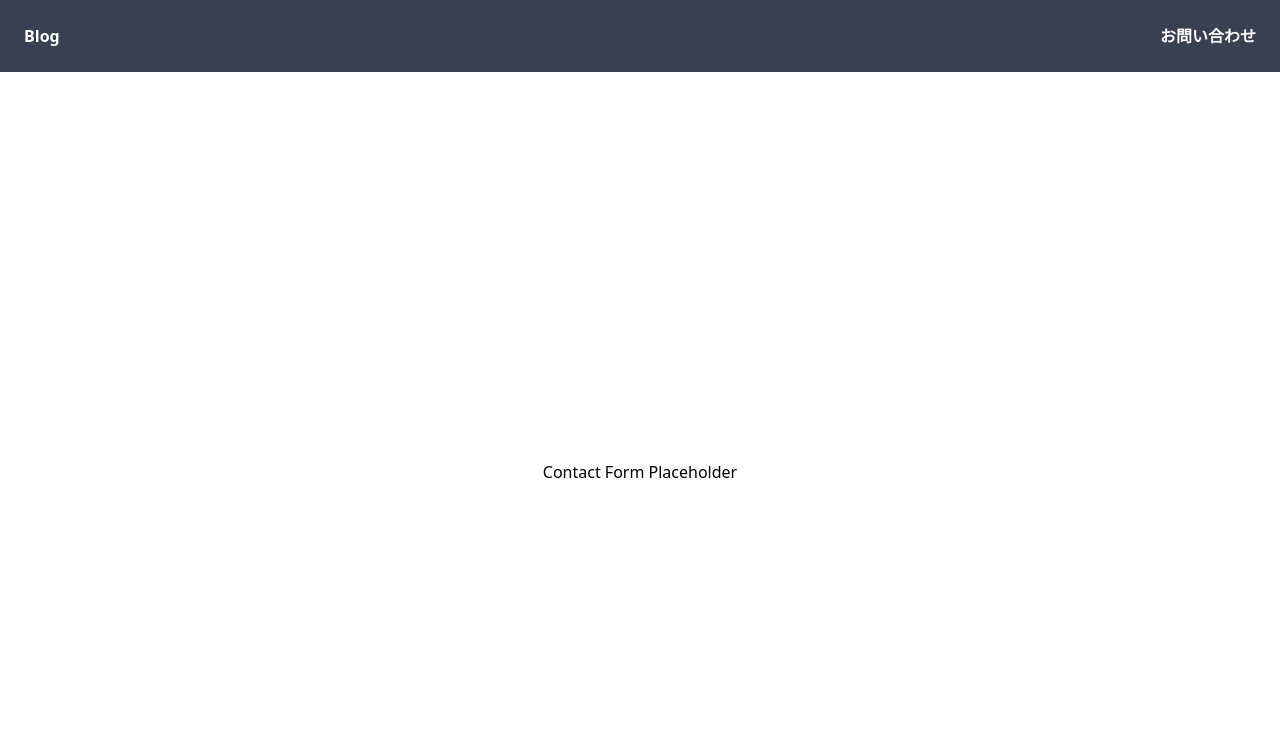
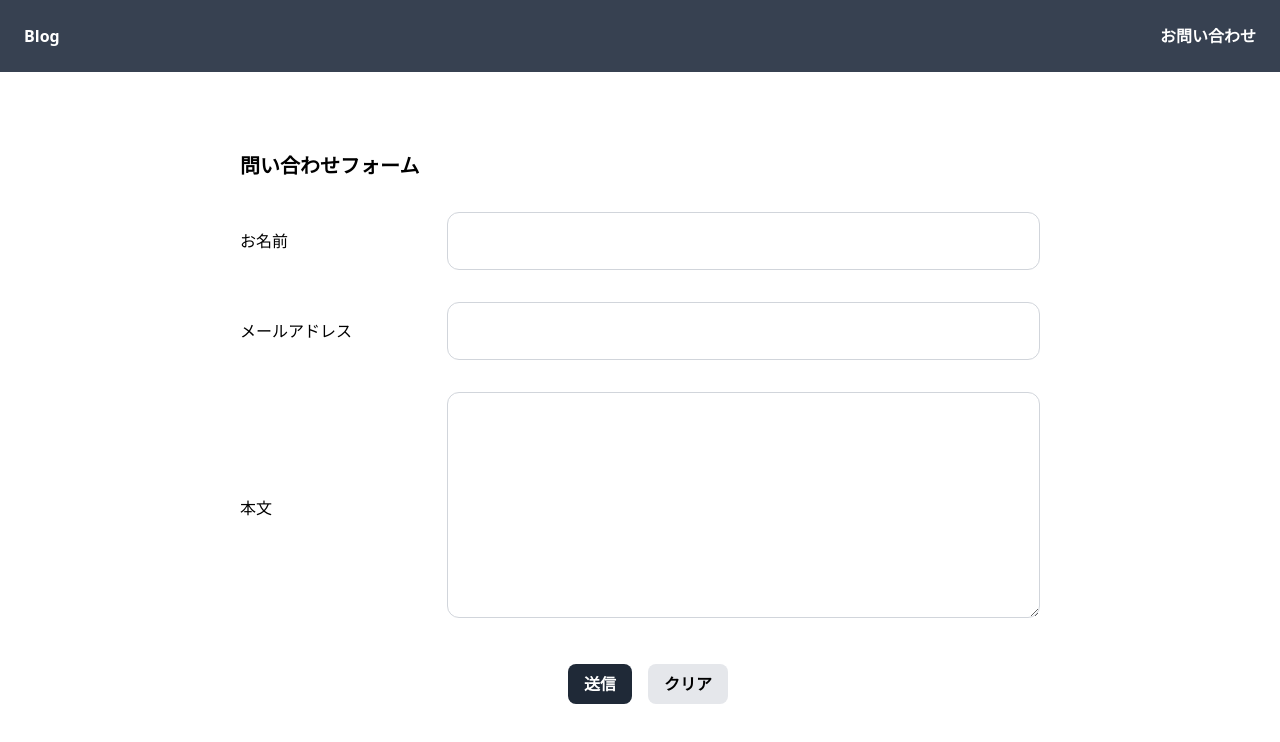
Before and after one commit to watacodes/blog-repo, a React (Vite) app: page /contact in a window 1280 px wide. Shown: the top 742 px of the page. Built offline with nearby package versions, Linux system fonts and the light colour scheme.

Commit message:
課題4実装

```diff
--- a/package.json
+++ b/package.json
@@ -10,10 +10,13 @@
     "preview": "vite preview"
   },
   "dependencies": {
+    "@hookform/resolvers": "^3.10.0",
     "dayjs": "^1.11.13",
     "react": "^18.3.1",
     "react-dom": "^18.3.1",
-    "react-router-dom": "^7.1.1"
+    "react-hook-form": "^7.54.2",
+    "react-router-dom": "^7.1.1",
+    "yup": "^1.6.1"
   },
   "devDependencies": {
     "@eslint/js": "^9.17.0",
--- a/src/pages/contact/ContactForm.jsx
+++ b/src/pages/contact/ContactForm.jsx
@@ -1,7 +1,145 @@
+import { yupResolver } from "@hookform/resolvers/yup";
+import { useForm } from "react-hook-form";
+import * as yup from "yup";
+
 const ContactForm = () => {
+  const schema = yup.object().shape({
+    name: yup.string().max(30).required("お名前は必須です。"),
+    email: yup
+      .string()
+      .email("Eメールアドレスをご入力ください。")
+      .required("メールアドレスは必須です。"),
+    message: yup.string().max(500).required("本文は必須です。"),
+  });
+
+  const {
+    register,
+    handleSubmit,
+    reset,
+    resetField,
+    formState: { errors, isSubmitting, isValid },
+  } = useForm({
+    resolver: yupResolver(schema),
+    mode: "onSubmit",
+    resetOptions: {
+      keepDirtyValues: true,
+    },
+  });
+
+  const onSubmit = async (data) => {
+    try {
+      const response = await fetch(
+        "https://1hmfpsvto6.execute-api.ap-northeast-1.amazonaws.com/dev/contacts",
+        {
+          method: "POST",
+          headers: {
+            "Content-Type": "application/json",
+          },
+          body: JSON.stringify(data),
+        }
+      );
+
+      if (!response.ok) {
+        throw new Error("POST request failed");
+      }
+
+      const result = await response.json();
+      console.log(result);
+      alert("送信しました。");
+    } catch (err) {
+      console.error(err);
+    } finally {
+      reset();
+    }
+  };
+
+  const onError = (err) => console.error(err);
+
   return (
-    <div className="h-dvh flex justify-center items-center">
-      Contact Form Placeholder
+    <div className="h-screen flex justify-center max-w=[800px] mx-auto py-10">
+      <form
+        onSubmit={handleSubmit(onSubmit, onError)}
+        className="w-[800px] m-10"
+        noValidate
+      >
+        <h1 className="font-bold text-xl">問い合わせフォーム</h1>
+        <div className="my-8">
+          <div className="flex justify-between w-full items-center">
+            <label htmlFor="name" className="w-[280px]">
+              お名前
+            </label>
+            <div className="w-full flex-col">
+              <input
+                type="text"
+                id="name"
+                disabled={isSubmitting}
+                className="w-full p-4 border border-gray-300 rounded-xl"
+                {...register("name")}
+              />
+              <p className="text-red-600 text-sm">{errors.name?.message}</p>
+            </div>
+          </div>
+        </div>
+
+        <div className="my-8">
+          <div className="flex justify-between w-full items-center">
+            <label htmlFor="email" className="w-[280px]">
+              メールアドレス
+            </label>
+            <div className="w-full flex-col">
+              <input
+                type="email"
+                id="email"
+                disabled={isSubmitting}
+                className="w-full p-4 border border-gray-300 rounded-xl"
+                {...register("email")}
+              />
+              <p className="text-red-600 text-sm">{errors.email?.message}</p>
+            </div>
+          </div>
+        </div>
+
+        <div className="mt-2 mb-10">
+          <div className="flex justify-between w-full items-center">
+            <label htmlFor="message" className="w-[280px]">
+              本文
+            </label>
+            <div className="w-full flex-col">
+              <textarea
+                rows="8"
+                type="text"
+                id="message"
+                disabled={isSubmitting}
+                className="w-full p-4 border border-gray-300 rounded-xl"
+                {...register("message")}
+              />
+              <p className="text-red-600 text-sm">{errors.message?.message}</p>
+            </div>
+          </div>
+        </div>
+
+        <div className="flex justify-center">
+          <button
+            type="submit"
+            disabled={isSubmitting}
+            className="bg-gray-800 px-4 py-2 rounded-lg text-white mx-4 font-bold"
+          >
+            送信
+          </button>
+          <button
+            type="button"
+            disabled={!isValid || isSubmitting}
+            onClick={() => {
+              resetField("name");
+              resetField("email");
+              resetField("message");
+            }}
+            className="bg-gray-200 px-4 py-2 rounded-lg font-bold cursor-pointer"
+          >
+            クリア
+          </button>
+        </div>
+      </form>
     </div>
   );
 };
```
Also changed, not shown: 1 other file (tests, documents, lock files or other folders).
